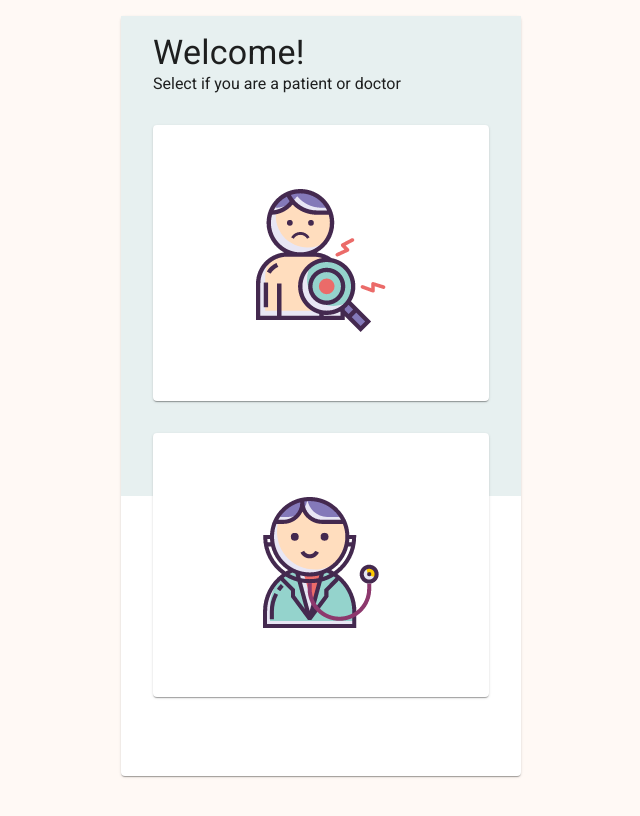
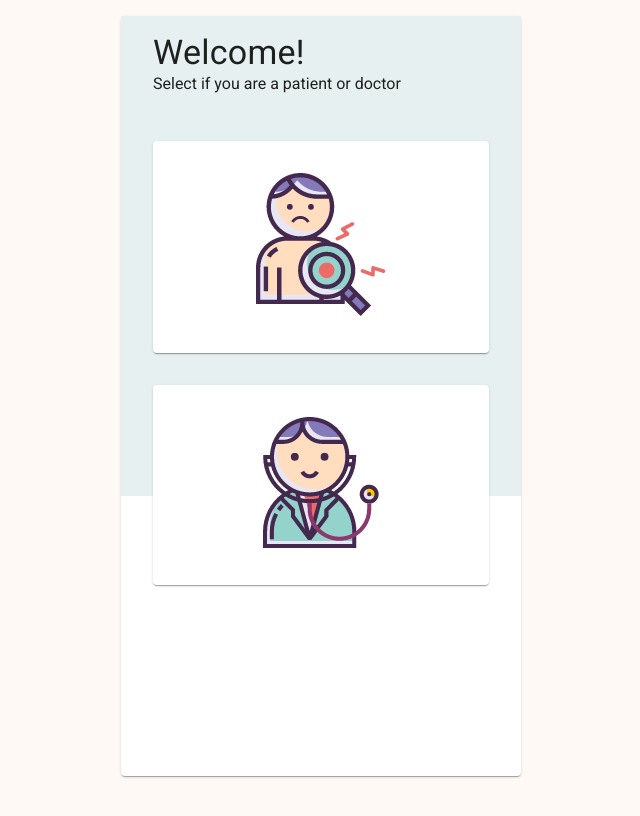
Before and after one commit to FightCOVID19/webapp, a React (Create React App) app: page /homeNew in a window 1280 px wide. Shown: the whole page, without its empty margins (319-959 px from the left). Built offline with nearby package versions, Linux system fonts and the light colour scheme; a web font is replaced by a local one.

Commit message:
Home: center the images doctor and patient into the box (test with mozilla browser)

```diff
--- a/src/pages/home/HomePage.scss
+++ b/src/pages/home/HomePage.scss
@@ -22,13 +22,13 @@
 
 .ai-home-page .ai-home-page-title {
   padding: 1rem 2rem 1rem 1rem;
-  margin: 0 1rem 1rem 1rem;
+  margin: 0 1rem 2rem 1rem;
   z-index: 5;
 }
 
 .ai-home-page .ai-home-page-box {
   text-align: center;
-  padding: 4rem 0rem;
+  padding: 2rem;
   margin: 0 2rem 2rem 2rem;
   z-index: 5;
 }
```
